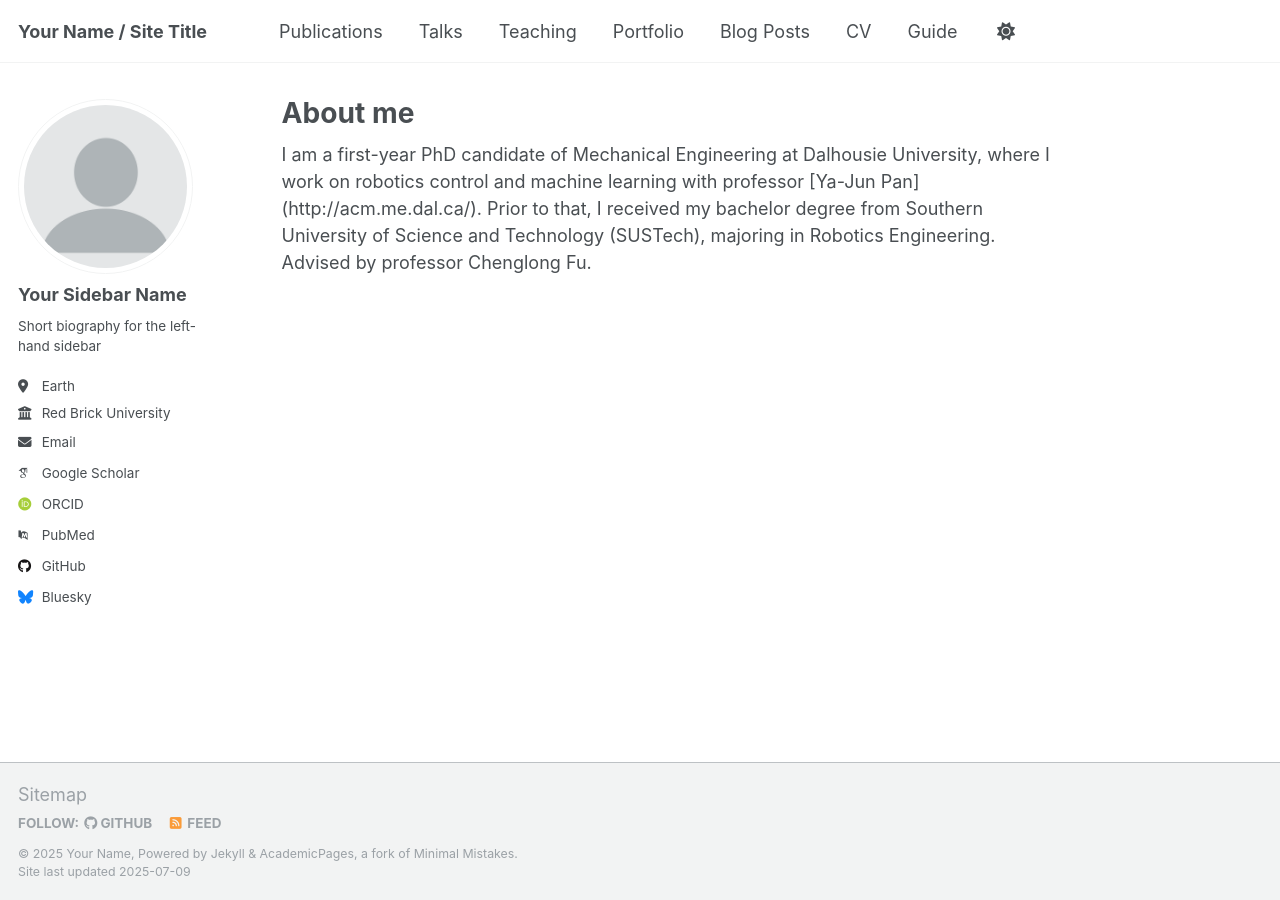
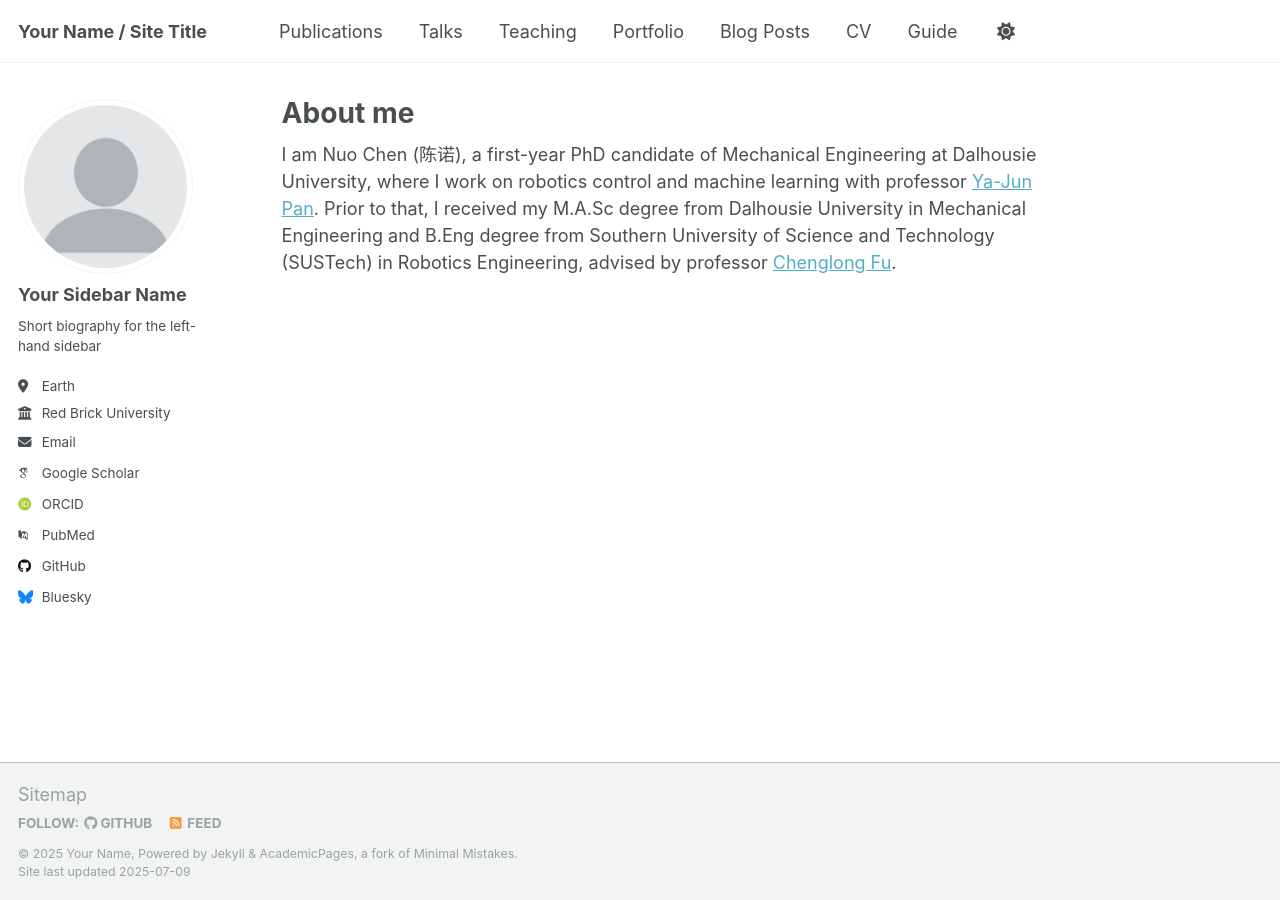
Before and after one commit to NuoChen1999/nuochen1999.github.io, a Jekyll site: the page built from _pages/about.md, in a window 1280 px wide. Built offline with Jekyll 4.4.1, drawn with Linux system fonts in a browser that asks for light colours; some web fonts are replaced; a script that is not in the unit is left out.

Commit message:
Update about.md

```diff
--- a/_pages/about.md
+++ b/_pages/about.md
@@ -7,4 +7,4 @@ redirect_from:
   - /about.html
 ---
 
-I am a first-year PhD candidate of Mechanical Engineering at Dalhousie University, where I work on robotics control and machine learning with professor [Ya-Jun Pan] (http://acm.me.dal.ca/). Prior to that, I received my bachelor degree from Southern University of Science and Technology (SUSTech), majoring in Robotics Engineering. Advised by professor Chenglong Fu.
+I am Nuo Chen (陈诺), a first-year PhD candidate of Mechanical Engineering at Dalhousie University, where I work on robotics control and machine learning with professor [Ya-Jun Pan](http://acm.me.dal.ca/). Prior to that, I received my M.A.Sc degree from Dalhousie University in Mechanical Engineering and B.Eng degree from Southern University of Science and Technology (SUSTech) in Robotics Engineering, advised by professor [Chenglong Fu](https://www.sustech.edu.cn/en/faculties/fuchenglong.html).
```
